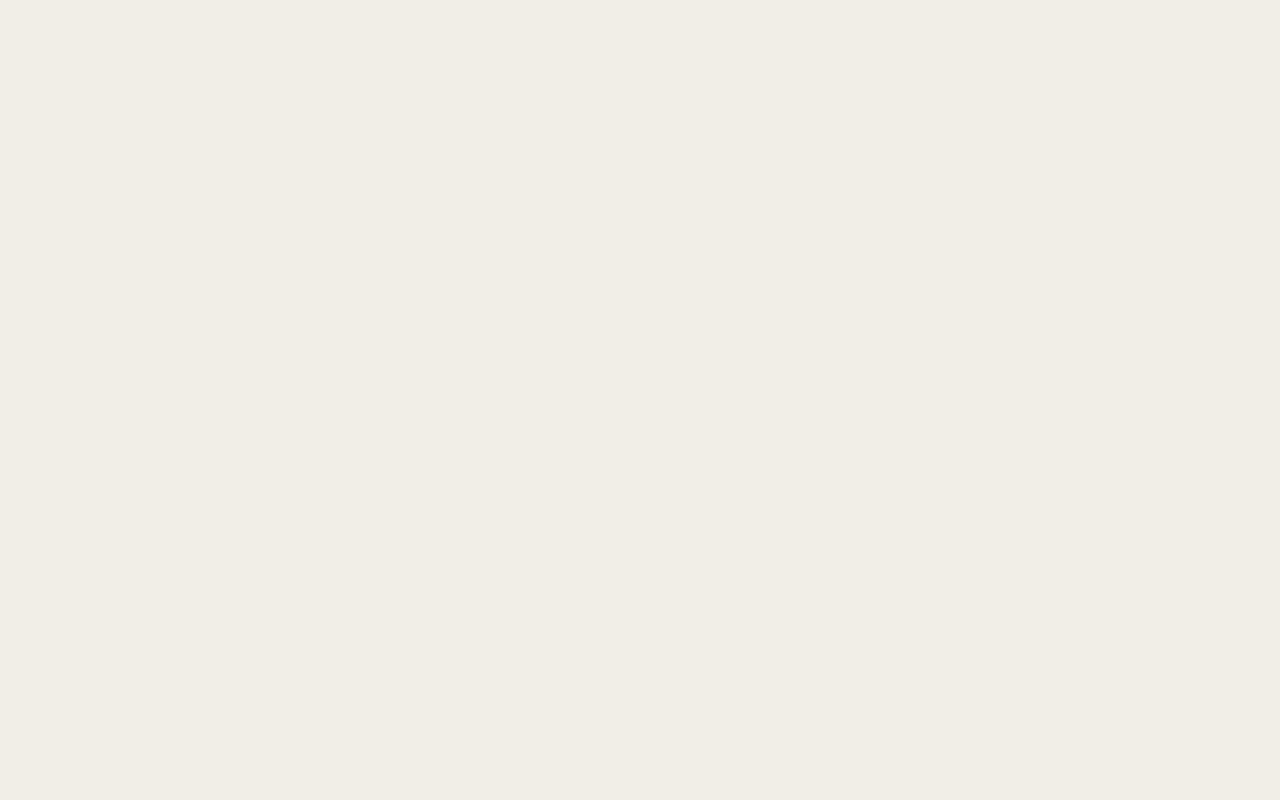
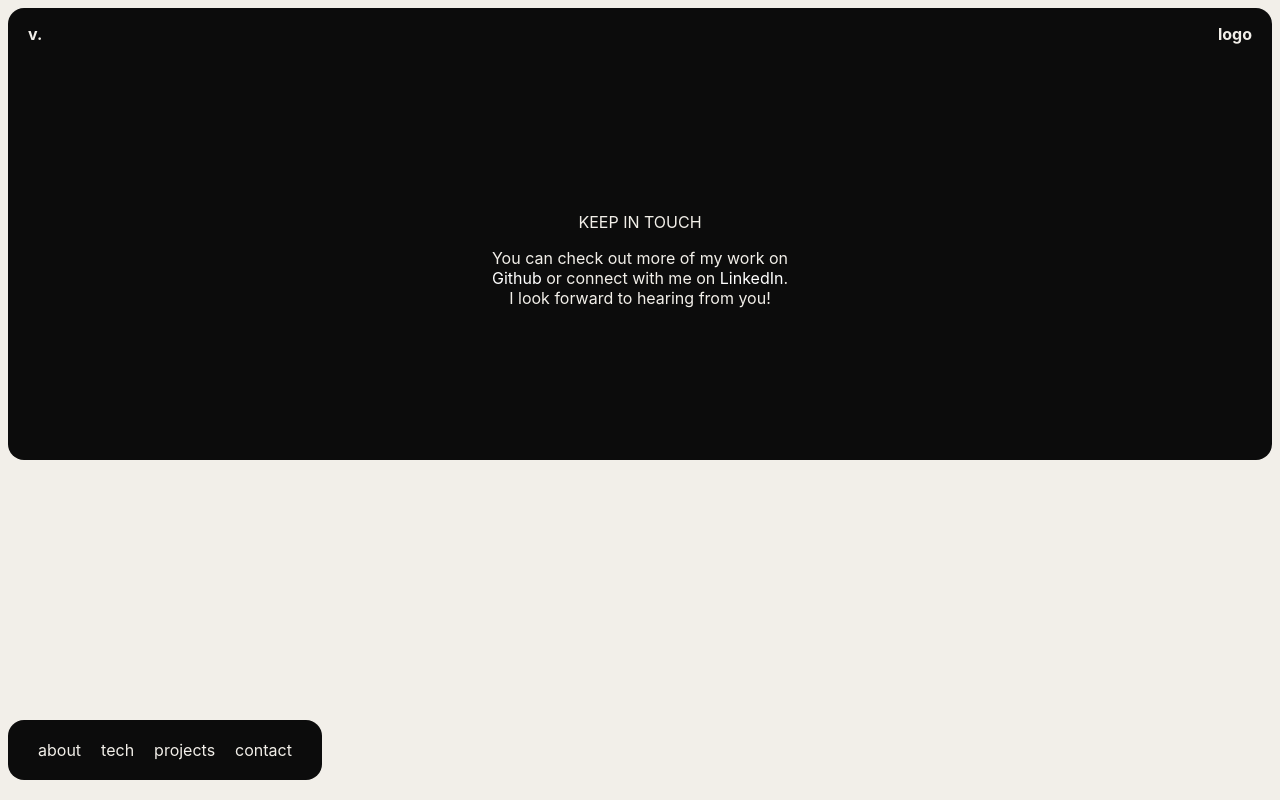
Before and after one commit to ValentinaValverde/v.tech, a React (Vite) app: page /contact in a window 1280 px wide. Before the commit this address had no page. Built offline with nearby package versions, Linux system fonts and the light colour scheme.

Commit message:
Created contact route

```diff
--- a/src/components/BottomNav.jsx
+++ b/src/components/BottomNav.jsx
@@ -5,7 +5,7 @@ export default function BottomNav() {
         <a href="/about">about</a>
         <a href="/">tech</a>
         <a href="/projects">projects</a>
-        <a href="/">contact</a>
+        <a href="/contact">contact</a>
       </div>
     </>
   );
--- a/src/index.css
+++ b/src/index.css
@@ -289,3 +289,37 @@
     }
   }
 }
+
+/* CONTACT ROUTE STYLES */
+
+.contact {
+  background-color: #0c0c0c;
+  color: #f2efe9;
+  border-radius: 0px 0px 16px 16px;
+  height: 50vh;
+
+  display: flex;
+  flex-direction: column;
+  justify-content: center;
+  align-items: center;
+
+  .container {
+    width: 300px;
+    text-align: center;
+    max-width: 100%;
+  }
+
+  .upper {
+    text-transform: uppercase;
+  }
+
+  a {
+    color: white;
+    text-decoration: none;
+    transition: 0.5s;
+  }
+
+  a:hover {
+    color: gray;
+  }
+}
--- a/src/main.jsx
+++ b/src/main.jsx
@@ -15,6 +15,7 @@ import ResponsiveDesign from "./routes/projects/ResponsiveDesign.jsx";
 import PythonGame from "./routes/projects/PythonGame.jsx";
 import AboutMe from "./routes/about.jsx";
 import Wireframes from "./routes/wireframes.jsx";
+import Contact from "./routes/contact.jsx";
 
 const router = createBrowserRouter([
   {
@@ -55,6 +56,10 @@ const router = createBrowserRouter([
         path: "wireframes",
         element: <Wireframes />,
       },
+      {
+        path: "contact",
+        element: <Contact />,
+      },
     ],
   },
 ]);
--- /dev/null
+++ b/src/routes/contact.jsx
@@ -0,0 +1,30 @@
+export default function Contact() {
+  return (
+    <>
+      <div className="contact">
+        <div className="container">
+          <p className="upper">Keep in touch</p>
+          <p>
+            You can check out more of my work on{" "}
+            <a
+              href="https://github.com/ValentinaValverde"
+              target="_blank"
+              className="link"
+            >
+              Github
+            </a>{" "}
+            or connect with me on{" "}
+            <a
+              href="https://www.linkedin.com/in/valentina-valverde-1a179227a/"
+              target="_blank"
+              className="link"
+            >
+              LinkedIn
+            </a>
+            . <br /> I look forward to hearing from you!
+          </p>
+        </div>
+      </div>
+    </>
+  );
+}
```
